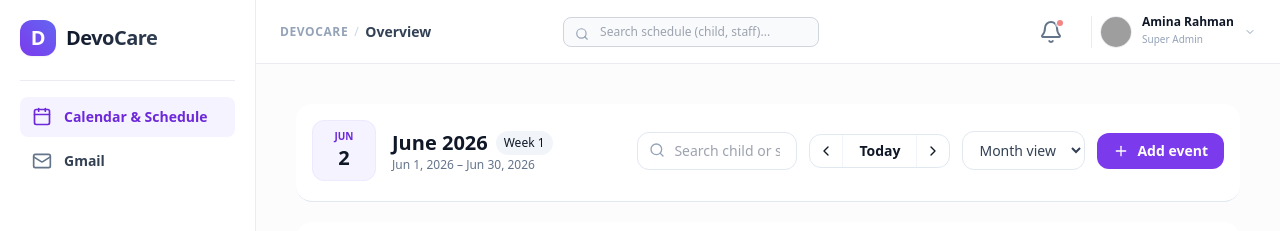
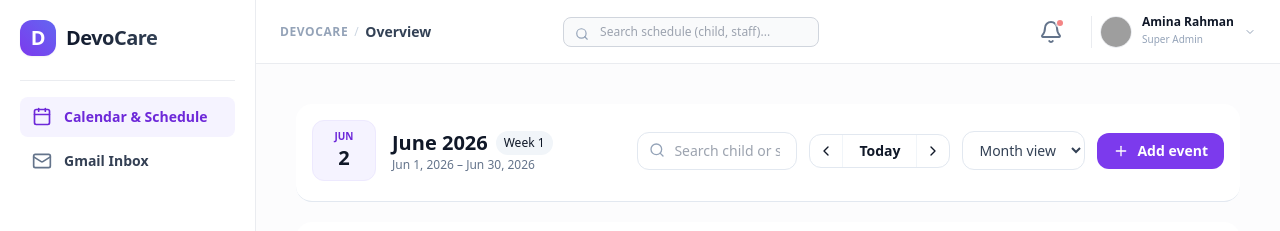
Before and after one commit to toriqulofficialbd/devocare-dashboard, a React (Vite) app: page / in a window 1280 px wide. Shown: the top 231 px of the page. Built offline with nearby package versions, Linux system fonts and the light colour scheme; grey boxes are pictures that could not be loaded.

Commit message:
testing purpose again

```diff
--- a/src/Components/Sidebars/Sidebar.jsx
+++ b/src/Components/Sidebars/Sidebar.jsx
@@ -45,7 +45,7 @@ export default function Sidebar({ isSidebarOpen, setIsSidebarOpen, currentPath }
           }`}
         >
           <Mail className={`h-5 w-5 ${isActive("/gmail") ? "text-violet-700" : "text-slate-500"}`} />
-          Gmail
+          Gmail Inbox
         </Link>
       </nav>
 
```
